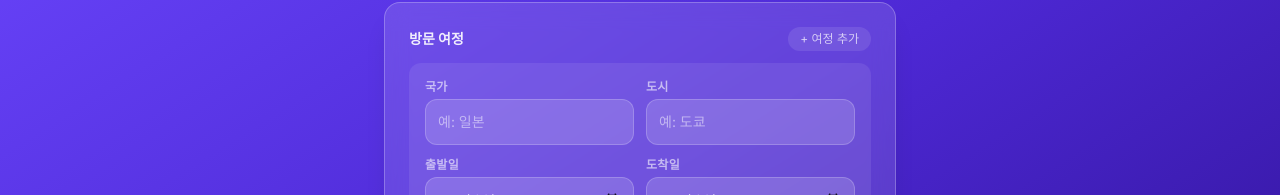
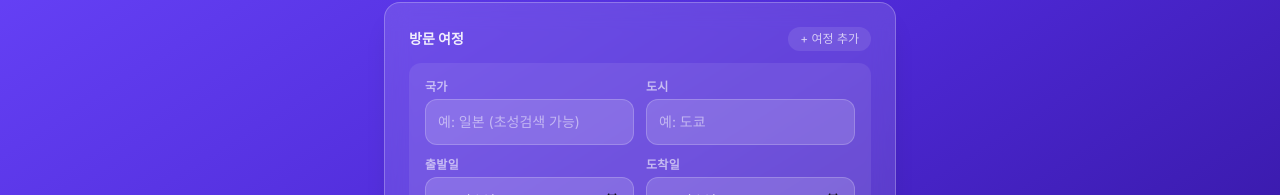
Before and after one commit to mayongss/hackathon, a Next.js app: page / in a window 1280 px wide. Shown: the part 196-391 px from the top of the page. Built offline with nearby package versions, Linux system fonts and the light colour scheme.

Commit message:
feat: add robust country autocomplete select with hangul chosung search support

```diff
--- /dev/null
+++ b/components/CountryAutocomplete.tsx
@@ -0,0 +1,86 @@
+'use client'
+
+import { useState, useRef, useEffect } from 'react'
+import { POPULAR_COUNTRIES, matchSearch } from '@/lib/countries'
+
+interface Props {
+  value: string
+  onChange: (value: string) => void
+  placeholder?: string
+  className?: string
+  required?: boolean
+}
+
+export default function CountryAutocomplete({ value, onChange, placeholder, className, required }: Props) {
+  const [isOpen, setIsOpen] = useState(false)
+  const [query, setQuery] = useState(value)
+  const wrapperRef = useRef<HTMLDivElement>(null)
+
+  // 부모로부터 value가 바뀌면 내부 query도 동기화 (단, 타이핑 중이 아닐 때만 유용하지만 단순화를 위해 동기화)
+  useEffect(() => {
+    setQuery(value)
+  }, [value])
+
+  const filtered = POPULAR_COUNTRIES.filter(country => matchSearch(country, query))
+
+  useEffect(() => {
+    function handleClickOutside(event: MouseEvent) {
+      if (wrapperRef.current && !wrapperRef.current.contains(event.target as Node)) {
+        setIsOpen(false)
+        // 외부 클릭시 입력중이던 값을 부모에게 그대로 전달 (자유 입력 허용)
+        onChange(query)
+      }
+    }
+    document.addEventListener('mousedown', handleClickOutside)
+    return () => document.removeEventListener('mousedown', handleClickOutside)
+  }, [query, onChange])
+
+  const handleSelect = (country: string) => {
+    setQuery(country)
+    onChange(country)
+    setIsOpen(false)
+  }
+
+  const handleChange = (e: React.ChangeEvent<HTMLInputElement>) => {
+    setQuery(e.target.value)
+    onChange(e.target.value) // 즉시 반영
+    setIsOpen(true)
+  }
+
+  return (
+    <div ref={wrapperRef} className="relative w-full">
+      <input
+        type="text"
+        value={query}
+        onChange={handleChange}
+        onFocus={() => setIsOpen(true)}
+        placeholder={placeholder}
+        required={required}
+        className={className}
+        autoComplete="off"
+      />
+
+      {isOpen && (
+        <div className="absolute z-20 w-full mt-1 bg-white/95 backdrop-blur-md border border-white/20 rounded-xl shadow-xl max-h-60 overflow-y-auto">
+          {filtered.length > 0 ? (
+            <ul className="py-1">
+              {filtered.map(country => (
+                <li
+                  key={country}
+                  onClick={() => handleSelect(country)}
+                  className="px-4 py-2.5 text-sm text-gray-800 hover:bg-[#6c47ff]/10 hover:text-[#6c47ff] cursor-pointer transition-colors"
+                >
+                  {country}
+                </li>
+              ))}
+            </ul>
+          ) : (
+            <div className="px-4 py-3 text-sm text-gray-500">
+              추천 목록에 없습니다. (자유 입력 가능)
+            </div>
+          )}
+        </div>
+      )}
+    </div>
+  )
+}
--- a/components/TripForm.tsx
+++ b/components/TripForm.tsx
@@ -7,6 +7,8 @@ interface Props {
   onSubmit: (input: TripInput) => void
   isLoading: boolean
 }
+
+import CountryAutocomplete from './CountryAutocomplete'
 
 export default function TripForm({ onSubmit, isLoading }: Props) {
   const [form, setForm] = useState<TripInput>({
@@ -89,11 +91,10 @@ export default function TripForm({ onSubmit, isLoading }: Props) {
                 <div className="grid grid-cols-1 md:grid-cols-2 gap-3 mb-3">
                   <div>
                     <label className={labelClass}>국가</label>
-                    <input
-                      name="country"
+                    <CountryAutocomplete
                       value={leg.country}
-                      onChange={(e) => handleItineraryChange(index, e)}
-                      placeholder="예: 일본"
+                      onChange={(val) => handleItineraryChange(index, { target: { name: 'country', value: val } } as any)}
+                      placeholder="예: 일본 (초성검색 가능)"
                       required
                       className={inputClass}
                     />
--- /dev/null
+++ b/lib/countries.ts
@@ -0,0 +1,38 @@
+const CHOSEONG = ['ㄱ', 'ㄲ', 'ㄴ', 'ㄷ', 'ㄸ', 'ㄹ', 'ㅁ', 'ㅂ', 'ㅃ', 'ㅅ', 'ㅆ', 'ㅇ', 'ㅈ', 'ㅉ', 'ㅊ', 'ㅋ', 'ㅌ', 'ㅍ', 'ㅎ'];
+
+export function getChoseong(str: string): string {
+  let result = '';
+  for (let i = 0; i < str.length; i++) {
+    const code = str.charCodeAt(i) - 44032;
+    if (code > -1 && code < 11172) {
+      result += CHOSEONG[Math.floor(code / 588)];
+    } else {
+      result += str.charAt(i);
+    }
+  }
+  return result;
+}
+
+export function matchSearch(item: string, query: string): boolean {
+  if (!query) return true;
+
+  const rawQuery = query.replace(/\s/g, '');
+  const rawItem = item.replace(/\s/g, '');
+
+  // 초성만 입력되었는지 확인 (모든 문자가 자음인지)
+  const isChoseongQuery = /^[ㄱ-ㅎ]+$/.test(rawQuery);
+
+  if (isChoseongQuery) {
+    return getChoseong(rawItem).includes(rawQuery);
+  }
+
+  // 일반 검색
+  return rawItem.toLowerCase().includes(rawQuery.toLowerCase());
+}
+
+export const POPULAR_COUNTRIES = [
+  '대한민국', '일본', '중국', '대만', '홍콩', '마카오', '태국', '베트남', '필리핀', '인도네시아', '말레이시아', '싱가포르',
+  '괌', '사이판', '오스트레일리아', '뉴질랜드', '미국', '캐나다', '멕시코', '영국', '프랑스', '이탈리아', '독일', '스페인',
+  '스위스', '오스트리아', '네덜란드', '벨기에', '그리스', '크로아티아', '러시아', '이집트', '터키 (튀르키예)', '몰디브', '사우디아라비아',
+  '아랍에미리트', '아르헨티나', '브라질', '칠레', '페루', '남아프리카 공화국', '모로코', '스웨덴', '노르웨이', '덴마크', '핀란드'
+].sort();
```
